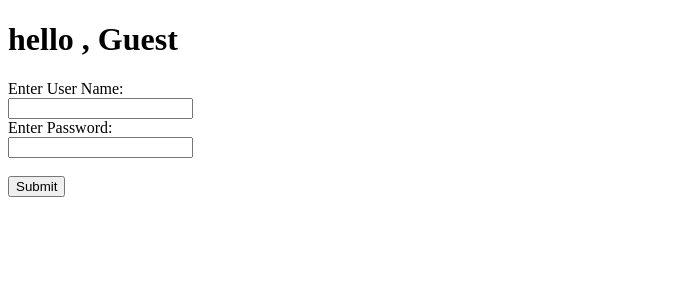
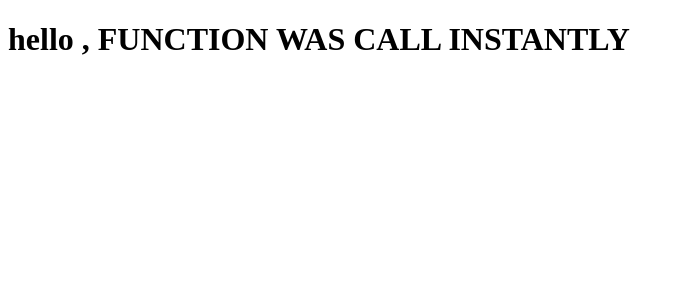
Before and after one commit to tomer91131/LearningReact, a React (Create React App) app in the folder tutorial/: page / in a window 1280 px wide. Shown: the top 300 px of the page, without its empty margins (0-684 px from the left). Built offline with nearby package versions, Linux system fonts and the light colour scheme.

Commit message:
InfiniteLoopError
2 errors in comments

```diff
--- a/tutorial/src/index.js
+++ b/tutorial/src/index.js
@@ -82,17 +82,15 @@ class Loginpage extends React.Component
       password : "" ,
       showform : true
     });
-    this.handleSubmit = this.handleSubmit.bind(this)
   }
-  handleSubmit(e){
-    e.preventDefault();
-    this.setState({ username : "abc",
+  handleSubmit(){
+    this.setState({ username : "FUNCTION WAS CALL INSTANTLY",
                     password : "123",
-                    showform : false});
+                    showform : false}); {/* If I replace FALSE with TRUE React will go in to INFINITE LOOP */}
   }
   render(){
     if(this.state.showform == true){
-    return <form onSubmit={this.handleSubmit}>
+    return <form onSubmit={this.handleSubmit()}> {/* Error - calls the function right away */}
         <div className="LogInPage">
       <Welcom name="Guest" />
       <label>Enter User Name: </label><br />
```
